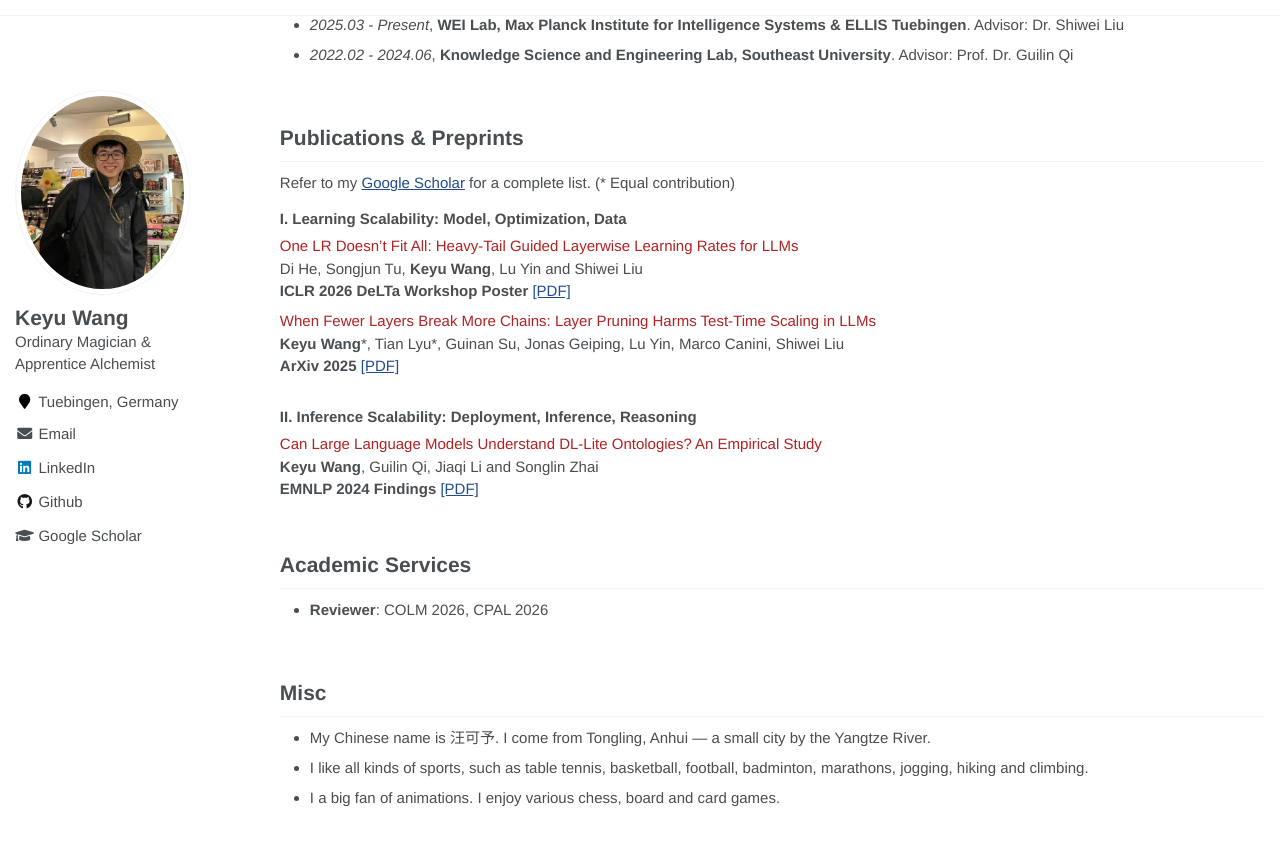
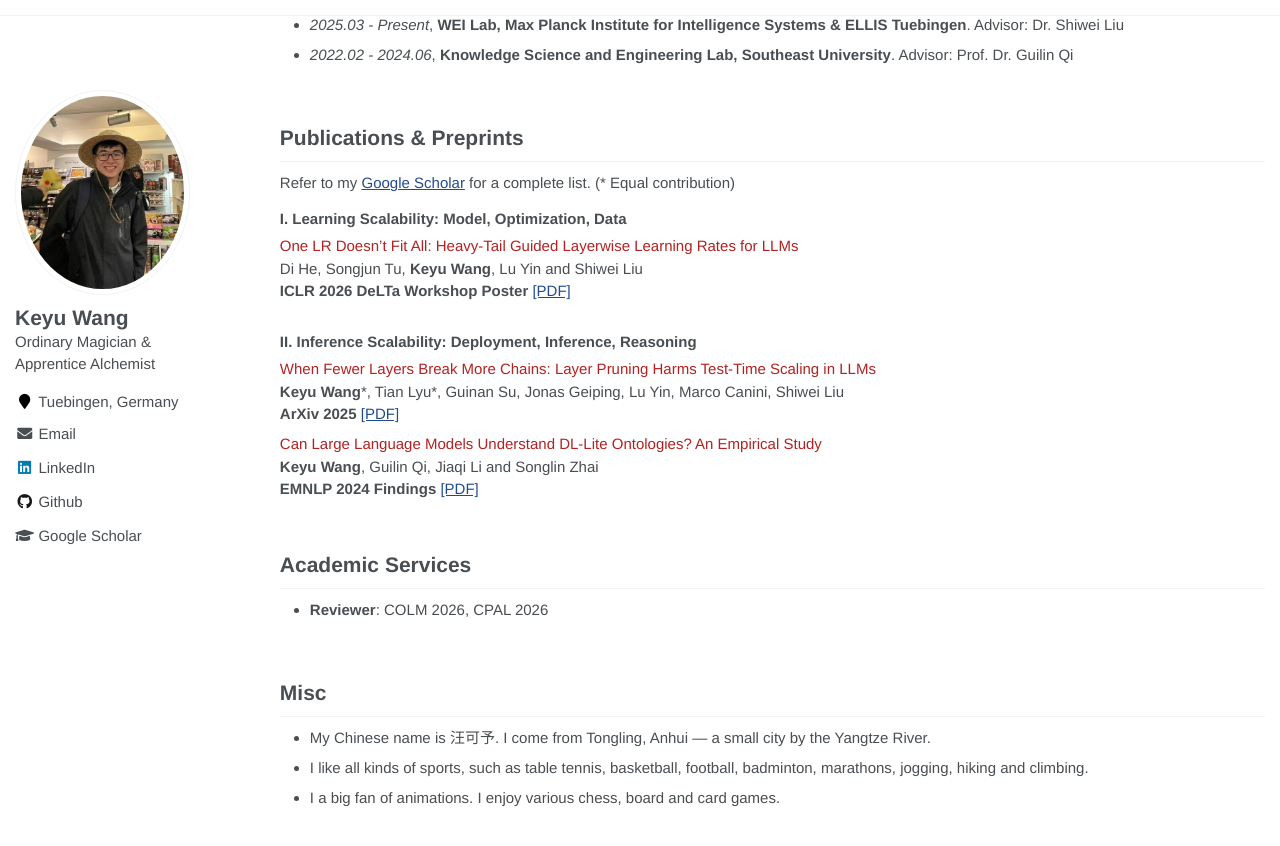
Before and after one commit to keyu-wang-2002/keyu-wang-2002.github.io, a Jekyll site: the page built from _pages/about.md, in a window 1280 px wide and 900 px high, scrolled down 732 px. Shown: the top 846 px of the window. Built offline with Jekyll 4.4.1, drawn with Linux system fonts in a browser that asks for light colours.

```diff
--- a/_pages/about.md
+++ b/_pages/about.md
@@ -59,16 +59,16 @@ Di He, Songjun Tu, **Keyu Wang**, Lu Yin and Shiwei Liu \\
 **ICLR 2026 DeLTa Workshop Poster** [[PDF]](https://openreview.net/attachment?id=Aj3ZWgxYwt&name=pdf)
 </div>
 
+
+<div style="margin-top: 30px;"></div>
+
+#### II. Inference Scalability:  Deployment, Inference, Reasoning
 <div class='paper-box-text' markdown="1">
 <font color='FireBrick'> When Fewer Layers Break More Chains: Layer Pruning Harms Test-Time Scaling in LLMs </font>
 **Keyu Wang**\*, Tian Lyu\*, Guinan Su, Jonas Geiping, Lu Yin, Marco Canini, Shiwei Liu \\
 **ArXiv 2025**  [[PDF]](https://arxiv.org/pdf/2510.22228)
 </div>
 
-
-<div style="margin-top: 30px;"></div>
-
-#### II. Inference Scalability:  Deployment, Inference, Reasoning
 <div class='paper-box-text' markdown="1">
 <font color='FireBrick'> Can Large Language Models Understand DL-Lite Ontologies? An Empirical Study </font>
 **Keyu Wang**, Guilin Qi, Jiaqi Li and Songlin Zhai \\
```
